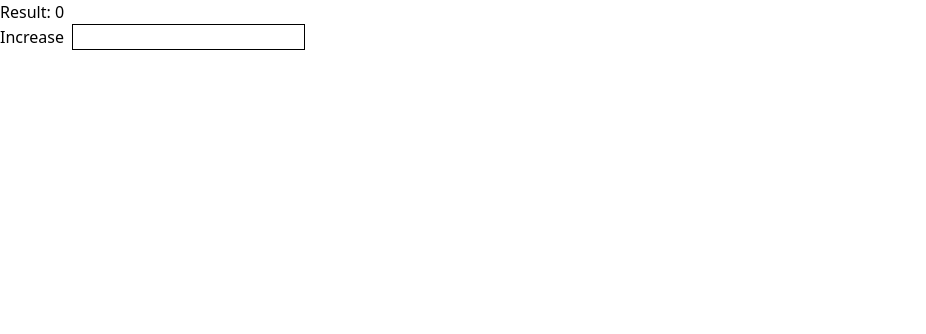
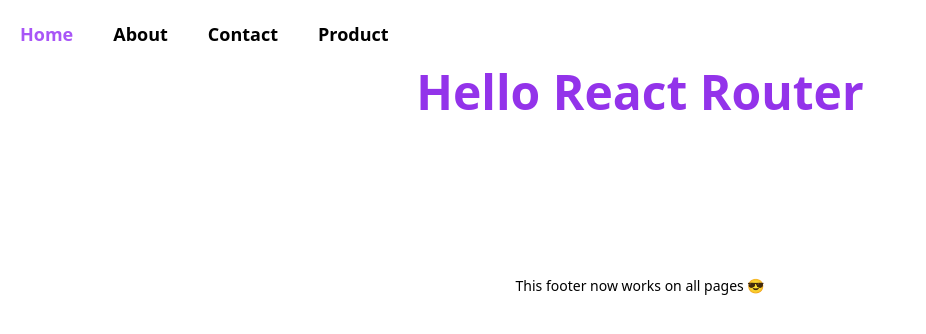
Before and after one commit to Theogene120/react-routing, a React (Vite) app: page / in a window 1280 px wide. Shown: the top 334 px of the page, without its empty margins (0-926 px from the left). Built offline with nearby package versions, Linux system fonts and the light colour scheme.

Commit message:
change to routing

```diff
--- a/src/main.jsx
+++ b/src/main.jsx
@@ -7,7 +7,7 @@ import URLParams from './URLParams'
 
 
 createRoot(document.getElementById('root')).render(
-  <Test />
+  <App />
 )
 
 
```
